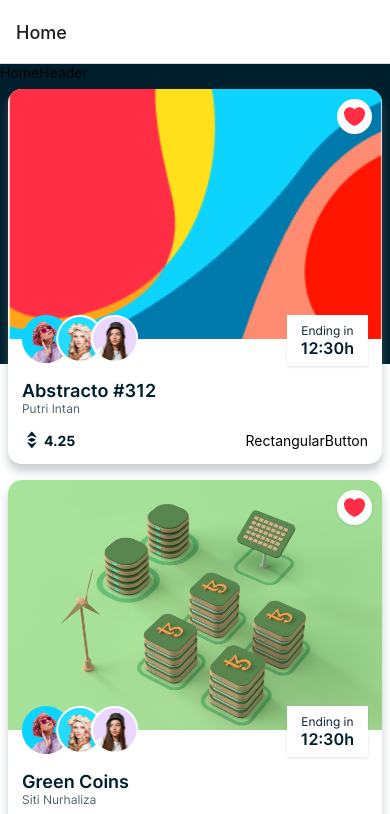
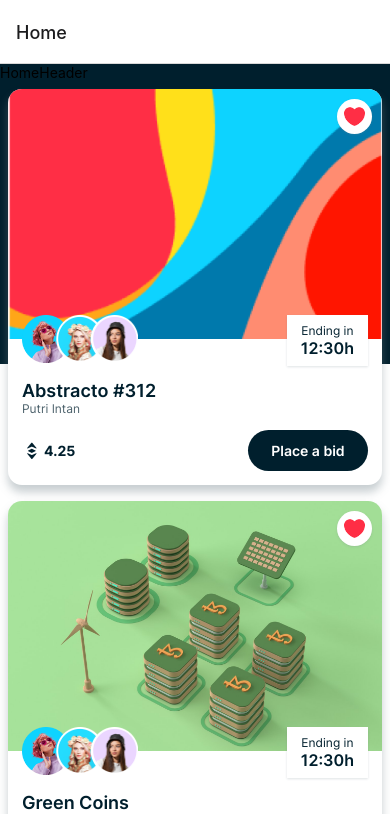
Before and after one commit to fabricioOak/nft-marketplace-react-native, a React Native app: screen /Home in a window 390 px wide. Shown: the top 814 px of the page. Built offline with nearby package versions, Linux system fonts and the light colour scheme.

Commit message:
new pill button

```diff
--- a/components/AppButtons.js
+++ b/components/AppButtons.js
@@ -1,7 +1,7 @@
 import { TouchableOpacity, View, Text, Image } from 'react-native'
 import React from 'react'
 
-import { COLORS, SIZES, SHADOWS, assets } from '../constants'
+import { COLORS, SIZES, SHADOWS, assets, FONTS } from '../constants'
 
 export const CircleButton = ({imgUrl, handlePress, ...props}) => {
   return (
@@ -29,10 +29,23 @@
   )
 }
 
-export const RectangularButton = () => {
+export const RectangularButton = ({minWidth, fontSize, handlePress, ...props }) => {
   return (
-    <View>
-      <Text>RectangularButton</Text>
-    </View>
+    <TouchableOpacity style={{
+      backgroundColor: COLORS.primary,
+      borderRadius: SIZES.extraLarge,
+      minWidth: minWidth,
+      padding: SIZES.small,
+      ...props
+    }}
+    onPress={handlePress}
+    >
+      <Text style={{
+        fontFamily: FONTS.semiBold,
+        fontSize: fontSize,
+        color: COLORS.white,
+        textAlign: 'center',
+      }}>Place a bid</Text>
+    </TouchableOpacity>
   )
 }
```
